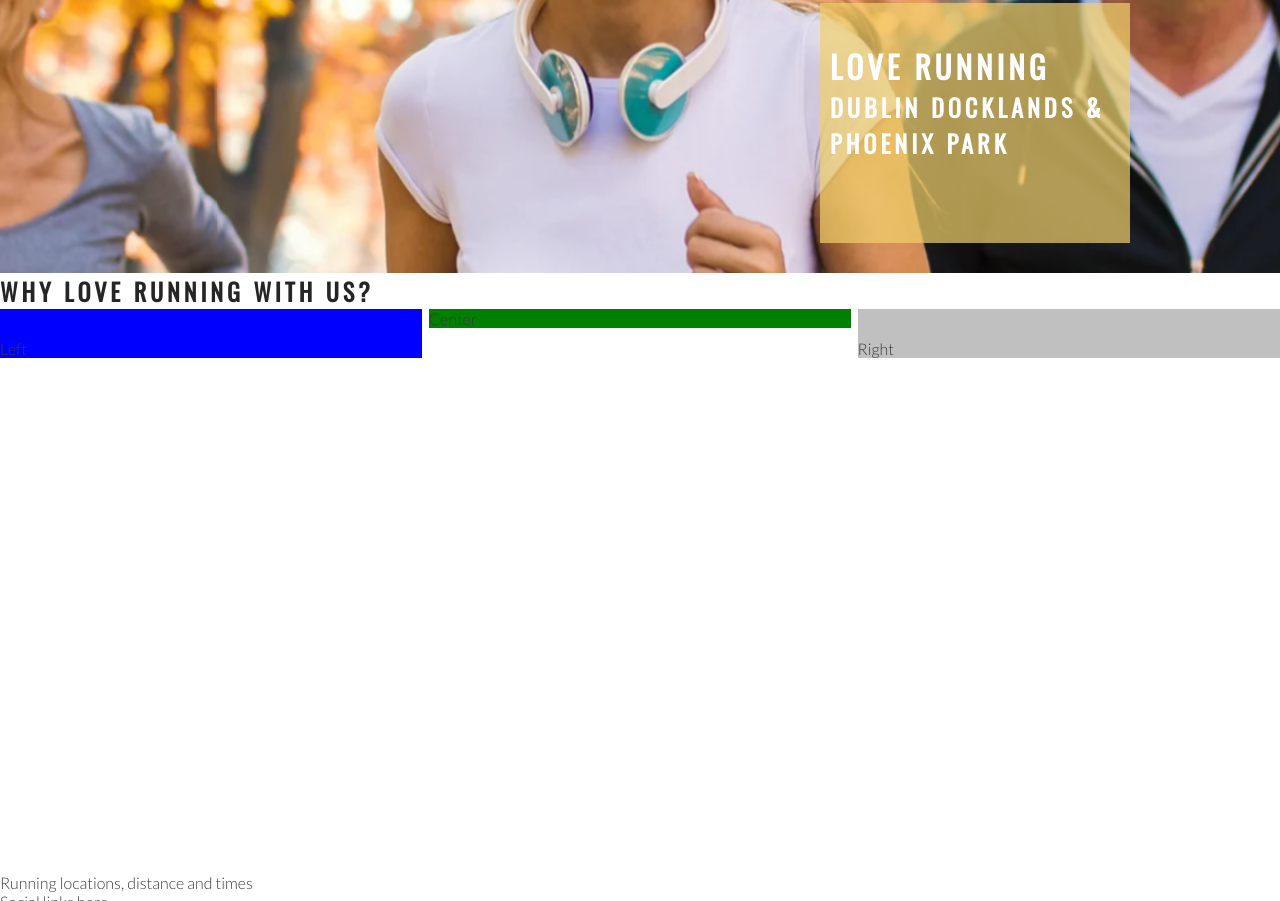
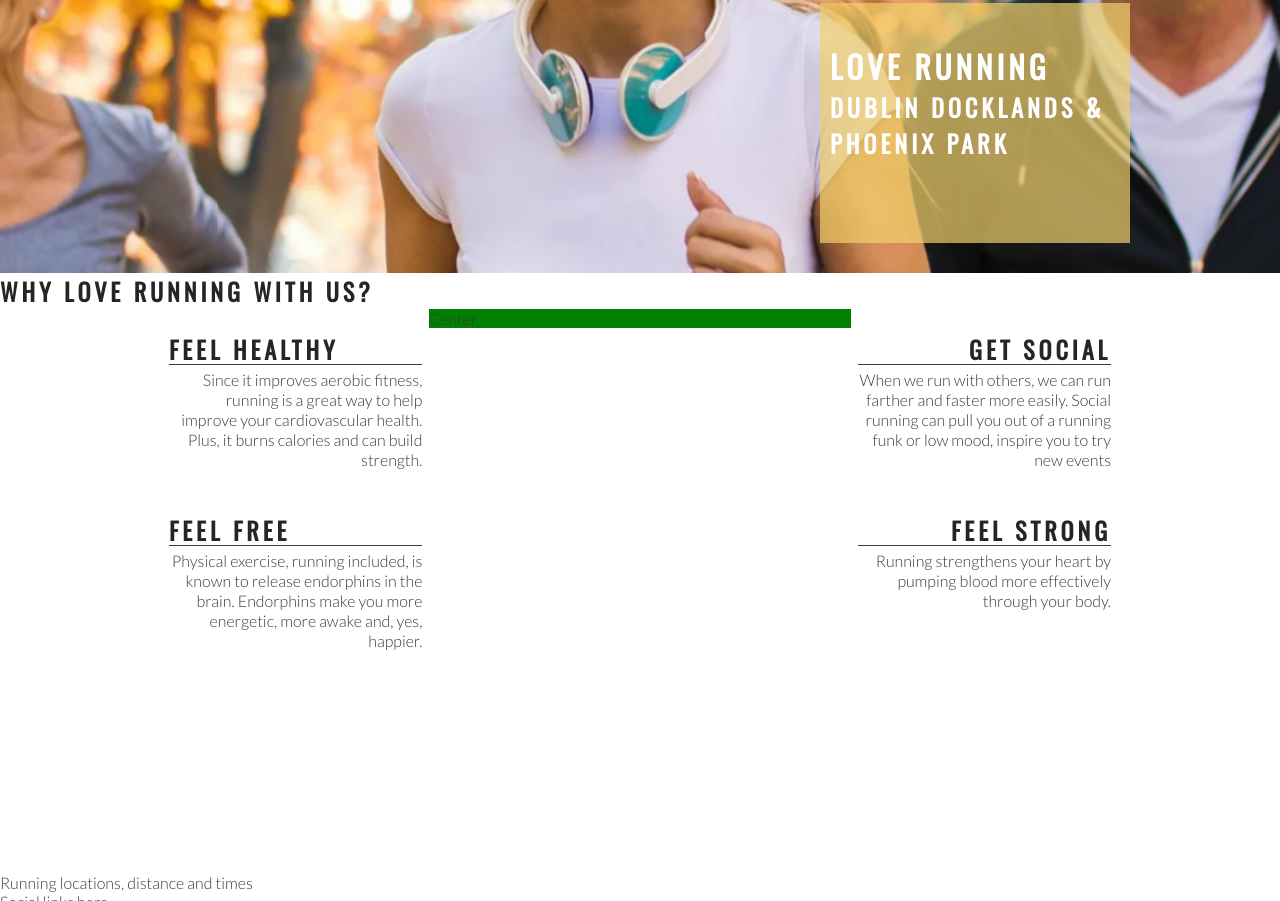
Before and after one commit to Ry-F3/Love-Running, a plain HTML site: page index.html in a window 1280 px wide. Shown: the part 402-1303 px from the top of the page. Drawn offline with nearby package versions, Linux system fonts and the light colour scheme.

Commit message:
add left and right section content and style

```diff
--- a/assets/css/style.css
+++ b/assets/css/style.css
@@ -122,14 +122,14 @@ h1, h2 {
     padding-top: 30px;
     width: 33%;
     float: left;
-    background-color: blue;
+
 }
 
 #right-about {
     padding-top: 30px;
     width: 33%;
     float: right;
-    background-color: silver;
+
 }
 
 #center-about {
@@ -137,3 +137,29 @@ h1, h2 {
     margin: 0 auto;
     background-color: green;
 }
+
+hr {
+    border-top: 1px solid #3a3a3a;
+    width: 100%;
+    margin: 5px 0;
+}
+
+.left-about-heading {
+    width: 60%;
+    float: right;
+    line-height: 20px;
+    clear: both;
+    margin-bottom: 50px;
+}
+
+.right-about-heading {
+    width: 60%;
+    float: left;
+    line-height: 20px;
+    clear: both;
+    margin-bottom: 50px;
+}
+
+.right-about-heading h2, p {
+    text-align: right;
+}
--- a/index.html
+++ b/index.html
@@ -40,8 +40,41 @@
     </section>
     <section id="club-ethos">
         <h1>Why Love Running With Us?</h1>
-        <div id="left-about">Left</div>
-        <div id="right-about">Right</div>
+        <div id="left-about">
+            <div class="left-about-heading">
+                <h2>Feel Healthy</h2>
+                <hr>
+                <p>
+                    Since it improves aerobic fitness, running is a great way to help improve your cardiovascular health.
+                    Plus, it burns calories and can build strength.
+                </p>
+            </div>
+            <div class="left-about-heading">
+                <h2>Feel Free</h2>
+                <hr>
+                <p>
+                    Physical exercise, running included, is known to release endorphins in the brain.
+                    Endorphins make you more energetic, more awake and, yes, happier.
+                </p>
+            </div>
+        </div>
+        <div id="right-about">
+            <div class="right-about-heading">
+                <h2>Get Social</h2>
+                <hr>
+                <p>
+                    When we run with others, we can run farther and faster more easily.
+                    Social running can pull you out of a running funk or low mood, inspire you to try new events
+                </p>
+            </div>
+            <div class="right-about-heading">
+                <h2>Feel Strong</h2>
+                <hr>
+                <p>
+                    Running strengthens your heart by pumping blood more effectively through your body.
+                </p>
+            </div>
+        </div>
         <div id="center-about">Center</div>
     </section>
     <section>
```
